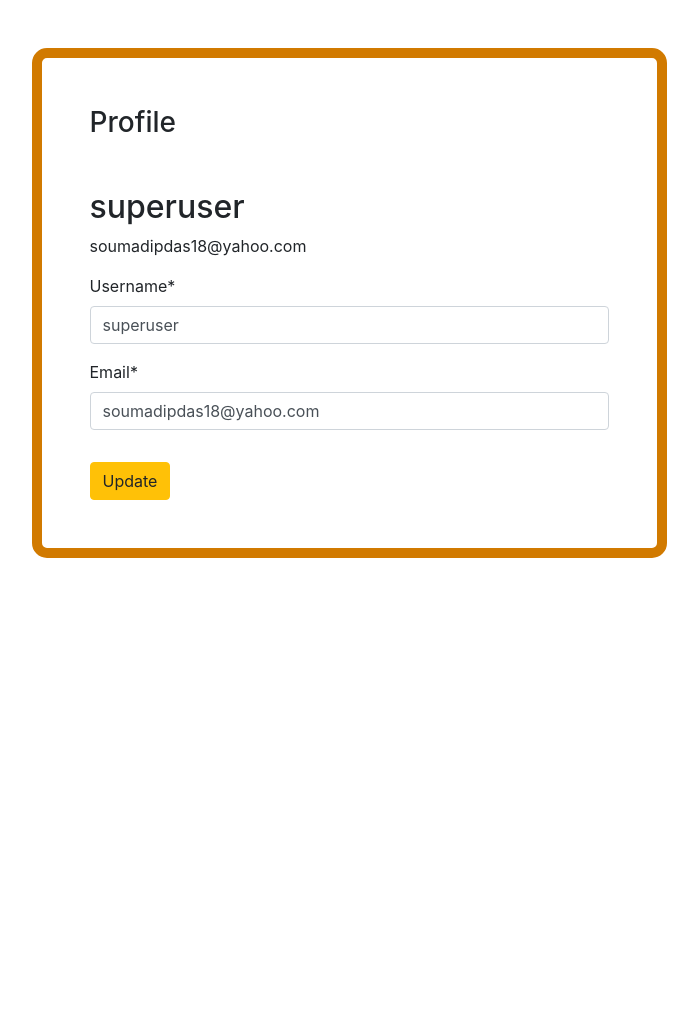
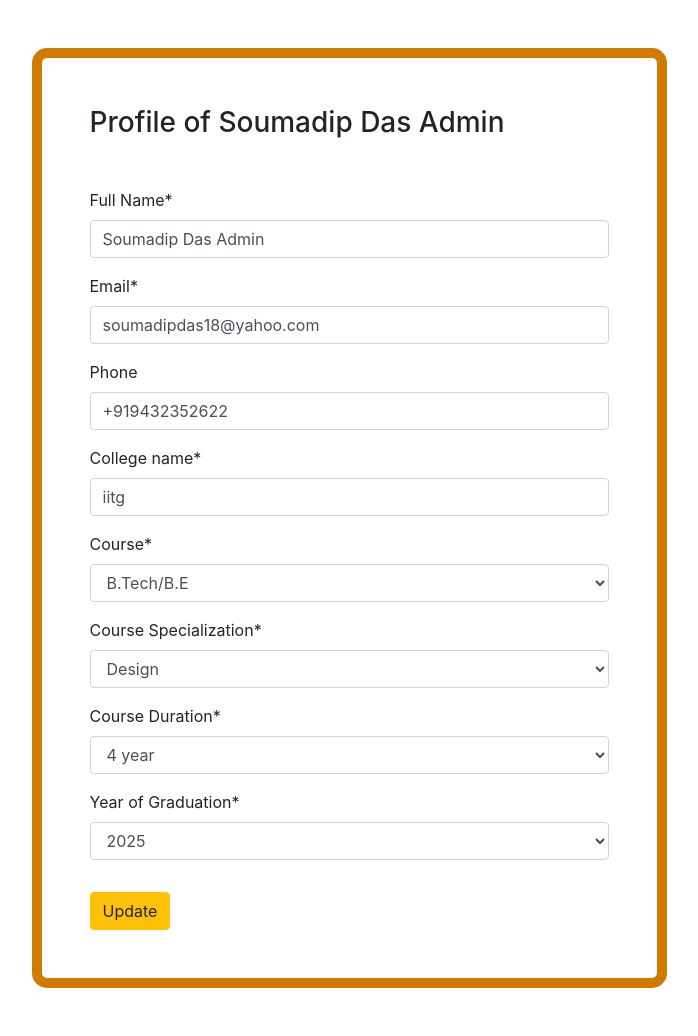
Before and after one commit to Alcheringa-Web-Operations-2022/CA-Portal-2022, a Django app: page /users/profile/ in a window 1280 px wide. Shown: the whole page, without its empty margins (291-989 px from the left). Before the commit the page ends 558 px from the top, so only its background shows below. Run offline with Django 3.2, Linux system fonts and the light colour scheme; a user stored in the database is signed in; some libraries are stand-ins or nearby versions.

Commit message:
user profile update done

```diff
--- a/templates/users/login.html
+++ b/templates/users/login.html
@@ -24,12 +24,12 @@
 								</div>
 								<input type="password" name="password" placeholder="Password..." class="form-control" required>
 							</div>
-
 							<div class="d-flex justify-content-center mt-3 login_container">
 								<input class="btn btn-warning btn-md" style="width: 184px;" type="submit" value="Login">
 							</div>
 
 						</form>
+
                         <div class="d-flex justify-content-center mt-2">
                             <div class="google-btn" id="customBtn">
                                 <div class="google-icon-wrapper">
@@ -41,6 +41,9 @@
 						<div class="d-flex justify-content-center mt-3">
 							Do not have an account? <a href="{% url 'register' %}" class="ml-2 link-warning">Register</a>
 						</div>
+                        <div class="d-flex justify-content-center">
+					        <a href="{% url 'password_reset' %}" class="ml-2 link-warning">Forgot Password</a>
+					    </div>
 					</div>
 				</div>
 			</div>
--- a/templates/users/profile.html
+++ b/templates/users/profile.html
@@ -8,13 +8,7 @@
 			<div class="col-12 col-lg-9 col-xl-7">
 				<div class="card shadow-2-strong card-registration" style="border-radius: 15px; border:10px solid #d17a00">
 					<div class="card-body p-4 p-md-5">
-						<h3 class="mb-4 pb-2 pb-md-0 mb-md-5">Profile</h3>
-                        <h2>
-                            {{user.username}}
-                        </h2>
-                        <p>
-                            {{user.email}}
-                        </p>
+						<h3 class="mb-4 pb-2 pb-md-0 mb-md-5">Profile of {{user.firstname}}</h3>
 						<form method="POST" >{% csrf_token %}
 							{{u_form|crispy}}
 							<div class="mt-4 pt-2">
--- a/users/forms.py
+++ b/users/forms.py
@@ -23,8 +23,18 @@ class UserRegisterForm(UserCreationForm):
         ('Others', 'Others')
     ]
     DEPARTMENT = [
-        ('Mechanical Engineering', 'Mechanical Engineering'),
-        ('Chemical Engineering', 'Chemical Engineering'),
+        ("Computer Science and Engineering", "Computer Science and Engineering"),
+        ("Biosciences and Bioengineering", "Biosciences and Bioengineering"),
+        ("Chemical Engineering", "Chemical Engineering"),
+        ("Civil Engineering", "Civil Engineering"),
+        ("Chemistry", "Chemistry"),
+        ("Design", "Design"),
+        ("Electronics and Electrical Engineering", "Electronics and Electrical Engineering"),
+        ("Mechanical Engineering", "Mechanical Engineering"),
+        ("Electronics and Communications Engineering", "Electronics and Communications Engineering"),
+        ("Mathematics and Computing", "Mathematics and Computing"),
+        ("Engineering Physics", "Engineering Physics"),
+        ("Humanities and Social Sciences", "Humanities and Social Sciences")
     ]
     COURSE_DURATION = [
         ('1 year', '1 year'),
@@ -57,8 +67,63 @@ class UserRegisterForm(UserCreationForm):
         model = User
         fields = ['firstname', 'email', 'phone', 'college', 'degree', 'department', 'course_duration' , 'graduation_year', 'password1', 'password2']
 
+
 class UserUpdateForm(forms.ModelForm):
+    DEGREE = [
+        ('MBA', 'MBA'),
+        ('BBA(Graduation)', 'BBA(Graduation)'),
+        ('MTech/ME', 'MTech/ME'),
+        ('Integrated/Dual Degree', 'Integrated/Dual Degree'),
+        ('B.Tech/B.E', 'B.Tech/B.E'),
+        ('M.A', 'M.A'),
+        ('M.Sc.', 'M.Sc.'),
+        ('M.Com.', 'M.Com.'),
+        ('B.A.', 'B.A.'),
+        ('B.Sc.', 'B.Sc.'),
+        ('B.Com.', 'B.Com.'),
+        ('Others', 'Others')
+    ]
+    DEPARTMENT = [
+        ("Computer Science and Engineering", "Computer Science and Engineering"),
+        ("Biosciences and Bioengineering", "Biosciences and Bioengineering"),
+        ("Chemical Engineering", "Chemical Engineering"),
+        ("Civil Engineering", "Civil Engineering"),
+        ("Chemistry", "Chemistry"),
+        ("Design", "Design"),
+        ("Electronics and Electrical Engineering", "Electronics and Electrical Engineering"),
+        ("Mechanical Engineering", "Mechanical Engineering"),
+        ("Electronics and Communications Engineering", "Electronics and Communications Engineering"),
+        ("Mathematics and Computing", "Mathematics and Computing"),
+        ("Engineering Physics", "Engineering Physics"),
+        ("Humanities and Social Sciences", "Humanities and Social Sciences")
+    ]
+    COURSE_DURATION = [
+        ('1 year', '1 year'),
+        ('2 year', '2 year'),
+        ('3 year', '3 year'),
+        ('4 year', '4 year'),
+        ('5 year', '5 year'),
+        ('6 year', '6 year'),
+    ]
+    GRADUATION_YEAR = [
+        ('2020', '2020'),
+        ('2021', '2022'),
+        ('2022', '2022'),
+        ('2023', '2023'),
+        ('2024', '2024'),
+        ('2025', '2025'),
+        ('2026', '2026'),
+        ('2027', '2027'),
+    ]
     email = forms.EmailField(label="Email")
+    firstname = forms.CharField(label="Full Name")
+    phone = PhoneNumberField(widget=forms.TextInput(), label= "Phone number (e.g. +12125552368)", required=False)
+    college = forms.CharField(label="College name")
+    degree = forms.CharField(label="Course", widget=forms.Select(choices=DEGREE))
+    department = forms.CharField(label="Course Specialization",  widget=forms.Select(choices=DEPARTMENT))
+    course_duration = forms.CharField(label="Course Duration", widget=forms.Select(choices=COURSE_DURATION))
+    graduation_year = forms.CharField(label="Year of Graduation", widget=forms.Select(choices=GRADUATION_YEAR))
+
     class Meta:
         model = User
-        fields = ['username','email']
+        fields = ['firstname', 'email', 'phone', 'college', 'degree', 'department', 'course_duration' , 'graduation_year']
--- a/users/models.py
+++ b/users/models.py
@@ -57,6 +57,7 @@ class NewUser(AbstractBaseUser, PermissionsMixin):
         return str(self.id)
 
 # Username for admin is admin, superuser is superuser
+# firstname field stores the user full name not the username
 
 
 class Profile(models.Model):
--- a/users/urls.py
+++ b/users/urls.py
@@ -1,14 +1,17 @@
-from django.urls import path, include
+from django.urls import path
 from users import views as user_views
 from django.contrib.auth import views as auth_views
-
 from .views import VerificationView
 
 urlpatterns = [
     path('register/', user_views.register, name='register'),
     path('login/', user_views.loginPage, name='login'),
-    path('profile/', user_views.Profile, name='profile'),
+    path('profile/', user_views.profile, name='profile'),
     path('googleauth/', user_views.googleauth, name='googleauth'),
     path('logout/', auth_views.LogoutView.as_view(template_name='users/logout.html'), name='logout'),
-    path('activate/<uidb64>/<token>', VerificationView.as_view(), name="activate")
+    path('activate/<uidb64>/<token>', VerificationView.as_view(), name="activate"),
+    # Password reset urls
+    path("password_reset", user_views.password_reset_request, name="password_reset"),
+    path('reset/<uidb64>/<token>/', auth_views.PasswordResetConfirmView.as_view(template_name="users/password/password_reset_confirm.html"), name='password_reset_confirm'),
+    path('reset/done/', auth_views.PasswordResetCompleteView.as_view(template_name='users/password/password_reset_complete.html'), name='password_reset_complete'),
 ]
--- a/users/views.py
+++ b/users/views.py
@@ -2,7 +2,6 @@ from django.shortcuts import render, redirect
 from django.contrib import messages
 from .forms import UserRegisterForm, UserUpdateForm
 from django.contrib.auth import authenticate, login, logout
-from django.core.mail import EmailMessage
 from django.urls import reverse
 from .models import NewUser
 from django.utils.encoding import force_bytes, force_text
@@ -12,7 +11,12 @@ from .utils import token_generator
 from django.views import View
 from django.contrib.auth.decorators import login_required
 from django.http import HttpResponse
-
+from django.core.mail import send_mail, BadHeaderError
+from django.contrib.auth.forms import PasswordResetForm
+from django.contrib.auth import get_user_model
+from django.template.loader import render_to_string
+from django.contrib.auth.tokens import default_token_generator
+from django.db.models.query_utils import Q
 
 def register(request):
     if request.user.is_authenticated:
@@ -27,15 +31,18 @@ def register(request):
                 domain = get_current_site(request).domain
                 link = reverse('activate', kwargs={
                                'uidb64': uidb64, 'token': token_generator.make_token(user)})
-                activate_url = 'https://'+domain+link
-                email_body = 'Hi '+request.POST.get('firstname') + \
-                    ' Please use this link to verify your account\n' + activate_url
-                email_subject = 'Activate your account'
-                email = EmailMessage(
-                    email_subject, email_body, 'Alcheringa Campus Ambassador <schedulerevent9@gmail.com>',
-                    [request.POST.get('email')],
-                )
-                email.send(fail_silently=False)
+                subject = "Activate your account"
+                email_template_name = "users/email_verify_mail.txt"
+                firstname = request.POST.get('firstname')
+                c = {
+                    "firstname": firstname,
+                    "link": 'https://'+domain+link,
+                    }
+                email = render_to_string(email_template_name, c)
+                try:
+                    send_mail(subject, email, 'Alcheringa Campus Ambassador <schedulerevent9@gmail.com>', [user.email], fail_silently=False)
+                except BadHeaderError:
+                    return HttpResponse('Invalid header found.')
                 messages.success(request, ('Registration successful. Check your mail for the link to activate your account.'))
                 return redirect('login')
         else:
@@ -95,21 +102,19 @@ def googleauth(request):
                 domain = get_current_site(request).domain
                 link = reverse('activate', kwargs={
                                'uidb64': uidb64, 'token': token_generator.make_token(user)})
-                activate_url = 'https://'+domain+link
-                email_body = 'Hi '+firstname + \
-                    ' Please use this link to verify your account\n' + activate_url
-                email_subject = 'Activate your account'
-                email = EmailMessage(
-                    email_subject, email_body, 'Alcheringa Campus Ambassador <schedulerevent9@gmail.com>',
-                    [email],
-                )
-                email.send(fail_silently=False)
+                subject = "Activate your account"
+                email_template_name = "users/email_verify_mail.txt"
+                firstname = request.POST.get('firstname')
+                c = {
+                    "firstname": firstname,
+                    "link": 'https://'+domain+link,
+                    }
+                email = render_to_string(email_template_name, c)
+                try:
+                    send_mail(subject, email, 'Alcheringa Campus Ambassador <schedulerevent9@gmail.com>', [user.email], fail_silently=False)
+                except BadHeaderError:
+                    return HttpResponse('Invalid header found.')
                 return HttpResponse('Signed in duccessfully')
-
-
-def logoutUser(request):
-    logout(request)
-    return redirect('login')
 
 
 class VerificationView(View):
@@ -132,17 +137,45 @@ class VerificationView(View):
 
 
 @login_required
-def Profile(request):
+def profile(request):
     if request.method == 'POST':
         u_form = UserUpdateForm(request.POST, instance=request.user)
         if u_form.is_valid():
             u_form.save()
-            messages.success(request, f'Ypur Account has been Updated!')
+            messages.success(request, f'Your Profile has been updated!')
             return redirect('profile')
     else:
         u_form = UserUpdateForm(instance=request.user)
+    return render(request, 'users/profile.html', {'title': 'profile', 'u_form':u_form})
 
-    context = {
-        'u_form': u_form
-    }
-    return render(request, 'users/profile.html', context)
+
+def password_reset_request(request):
+    User = get_user_model()
+    if request.method == "POST":
+        password_reset_form = PasswordResetForm(request.POST)
+        if password_reset_form.is_valid():
+            data = password_reset_form.cleaned_data['email']
+            associated_users = User.objects.filter(Q(email=data, provider="email"))
+            if associated_users.exists():
+                for user in associated_users:
+                    subject = "Password Reset Requested"
+                    email_template_name = "users/password/password_reset_email.txt"
+                    c = {
+                        "email": user.email,
+                        'domain': get_current_site(request).domain,
+                        'site_name': 'Alcheringa Web Operations',
+                        "uid": urlsafe_base64_encode(force_bytes(user.pk)),
+                        "user": user,
+                        'token': default_token_generator.make_token(user),
+                        'protocol': 'https',
+                    }
+                    email = render_to_string(email_template_name, c)
+                    try:
+                        send_mail(subject, email, 'Alcheringa Campus Ambassador <schedulerevent9@gmail.com>', [user.email], fail_silently=False)
+                    except BadHeaderError:
+                        return HttpResponse('Invalid header found.')
+                    messages.success(request, ("Password reset mail sent successfully."))
+            else:
+                messages.error(request, ("Email not registered with us"))
+    password_reset_form = PasswordResetForm()
+    return render(request=request, template_name="users/password/password_reset.html", context={"password_reset_form":password_reset_form})
```
Also changed, not shown: templates/dashboard/dashboard_page.html (+5 -2 lines), templates/users/email_verify_mail.txt (added, +11 -0 lines), templates/users/password/password_reset.html (added, +16 -0 lines), templates/users/password/password_reset_complete.html (added, +12 -0 lines), templates/users/password/password_reset_confirm.html (added, +17 -0 lines), templates/users/password/password_reset_email.txt (added, +15 -0 lines), db.sqlite3.
